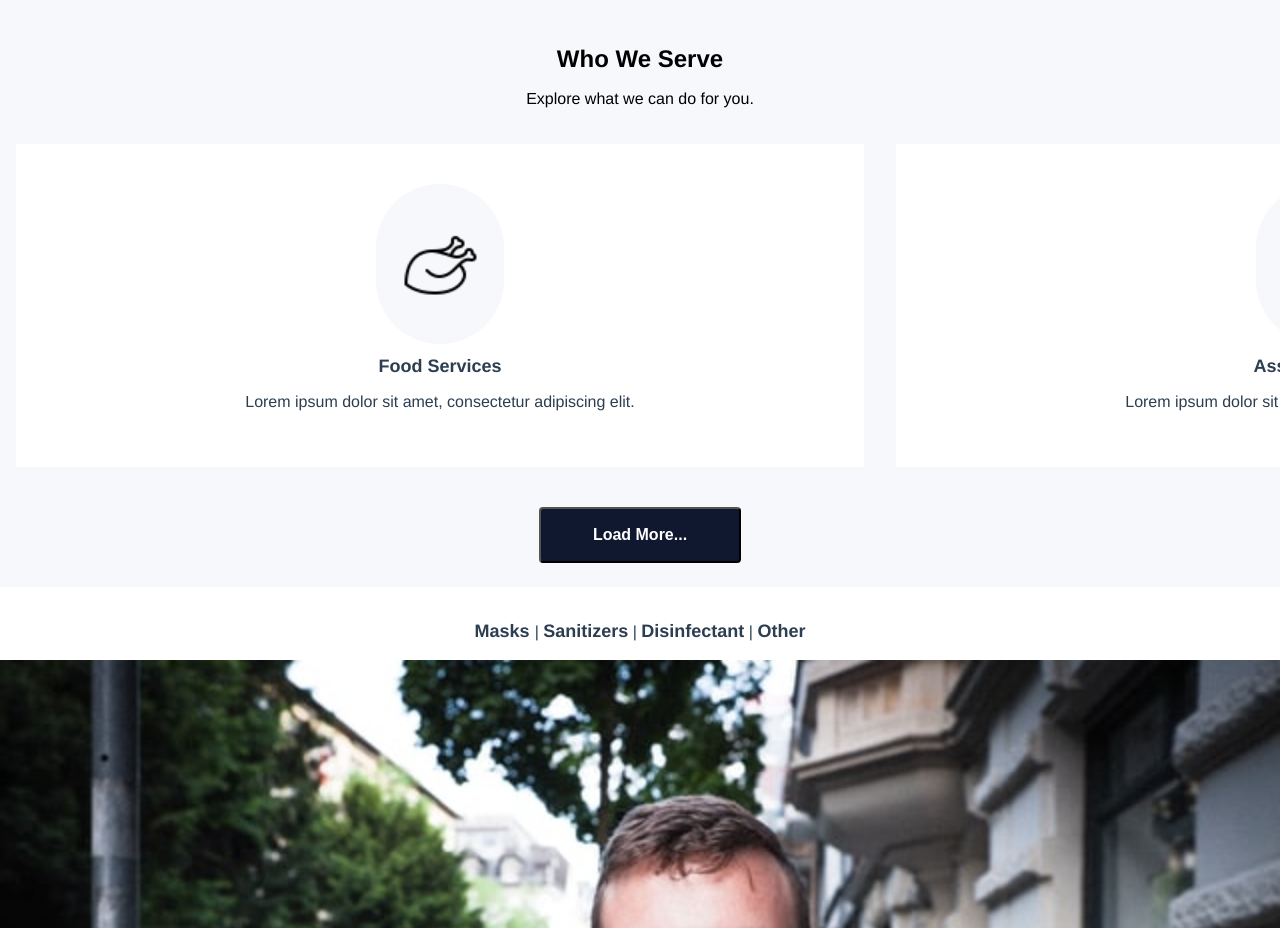
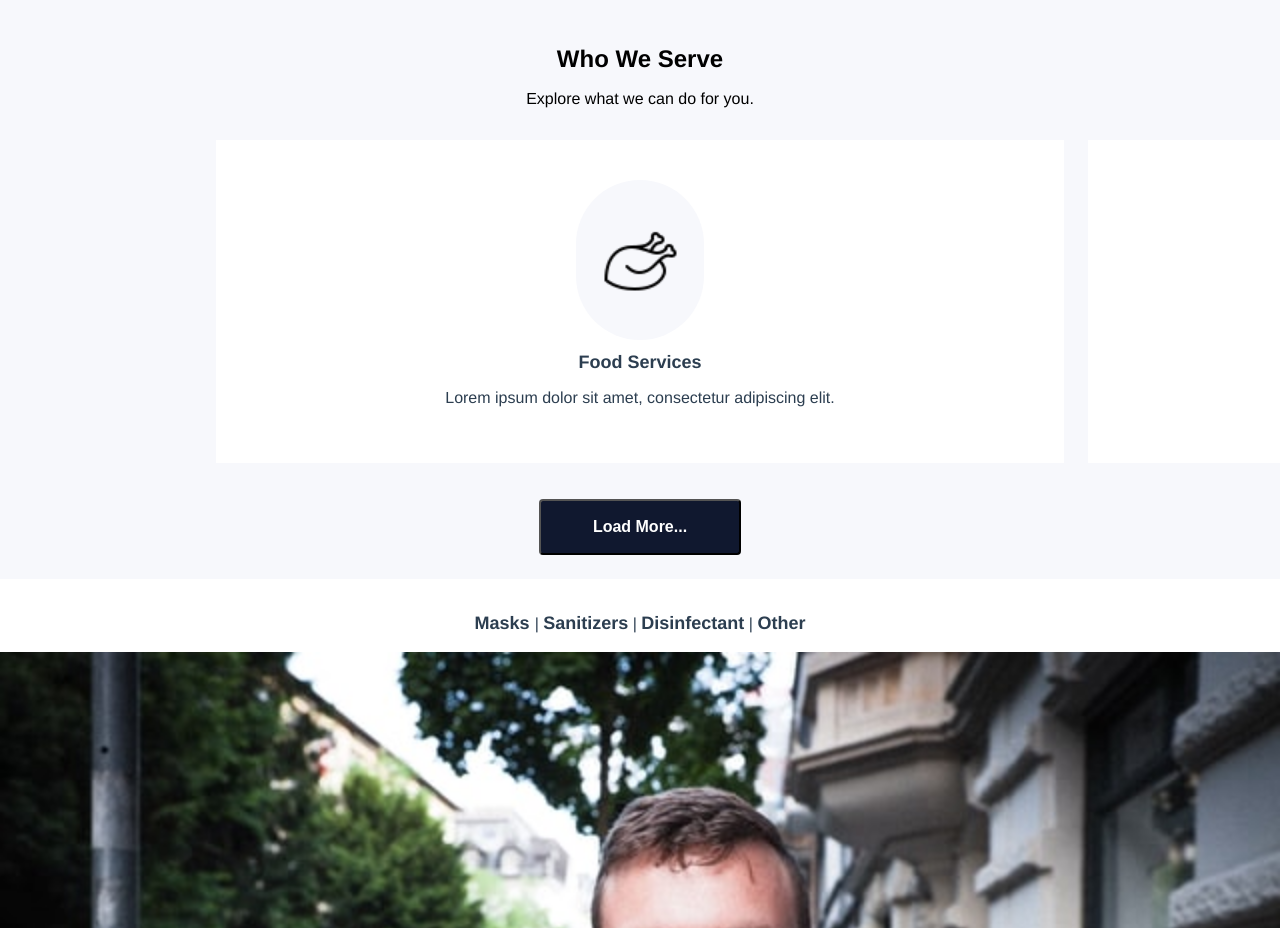
Before and after one commit to tdammon/ProdEx, a Vue app: page /#/ in a window 1280 px wide. Shown: the part 1120-2048 px from the top of the page. Built offline with nearby package versions, Linux system fonts and the light colour scheme.

Commit message:
fix padding on sliding cards

```diff
--- a/src/components/HomePage2.vue
+++ b/src/components/HomePage2.vue
@@ -73,8 +73,14 @@ export default {
   scroll-snap-type: mandatory;
   scroll-snap-type: x mandatory;
 }
+.cardHolder > :last-child {
+  padding-right: 20%;
+}
+.cardHolder > :first-child {
+  padding-left: 20%;
+}
 .cardSpace {
-  padding: 1rem;
+  padding: 0.75rem;
   background-color: #f7f8fc;
 }
 .loadButton {
```
